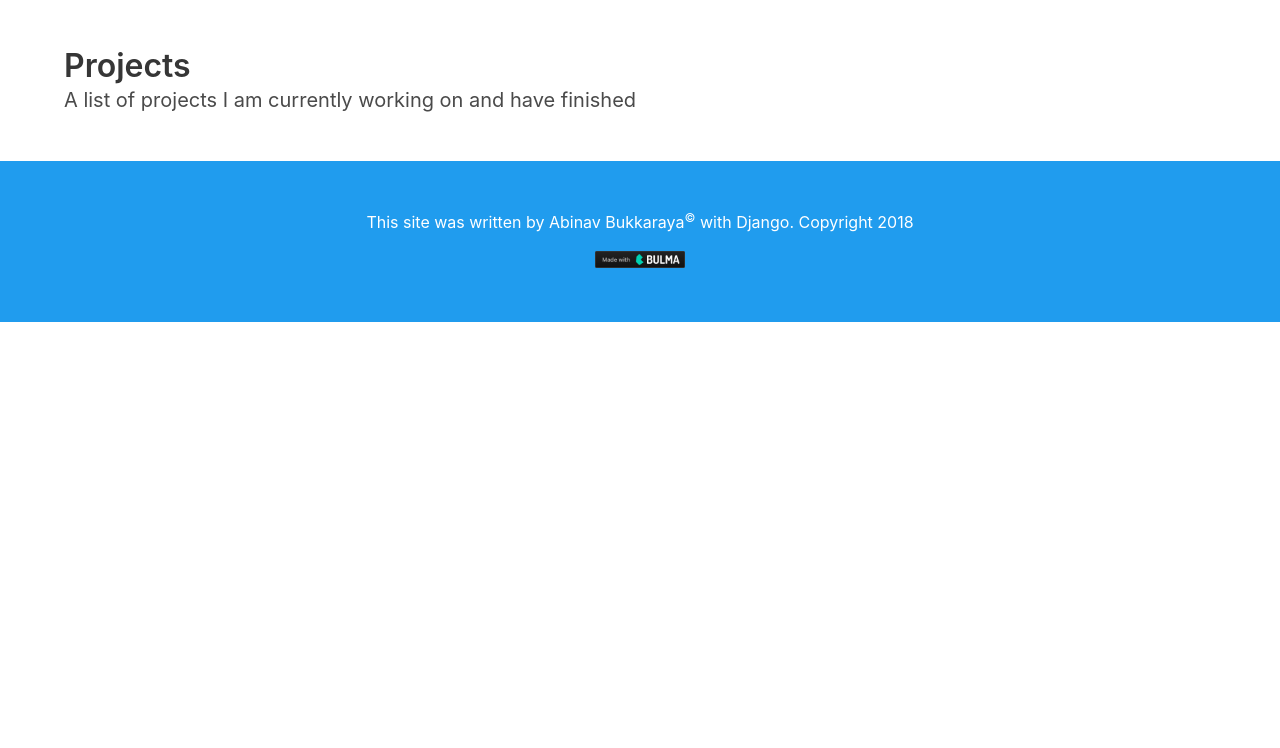
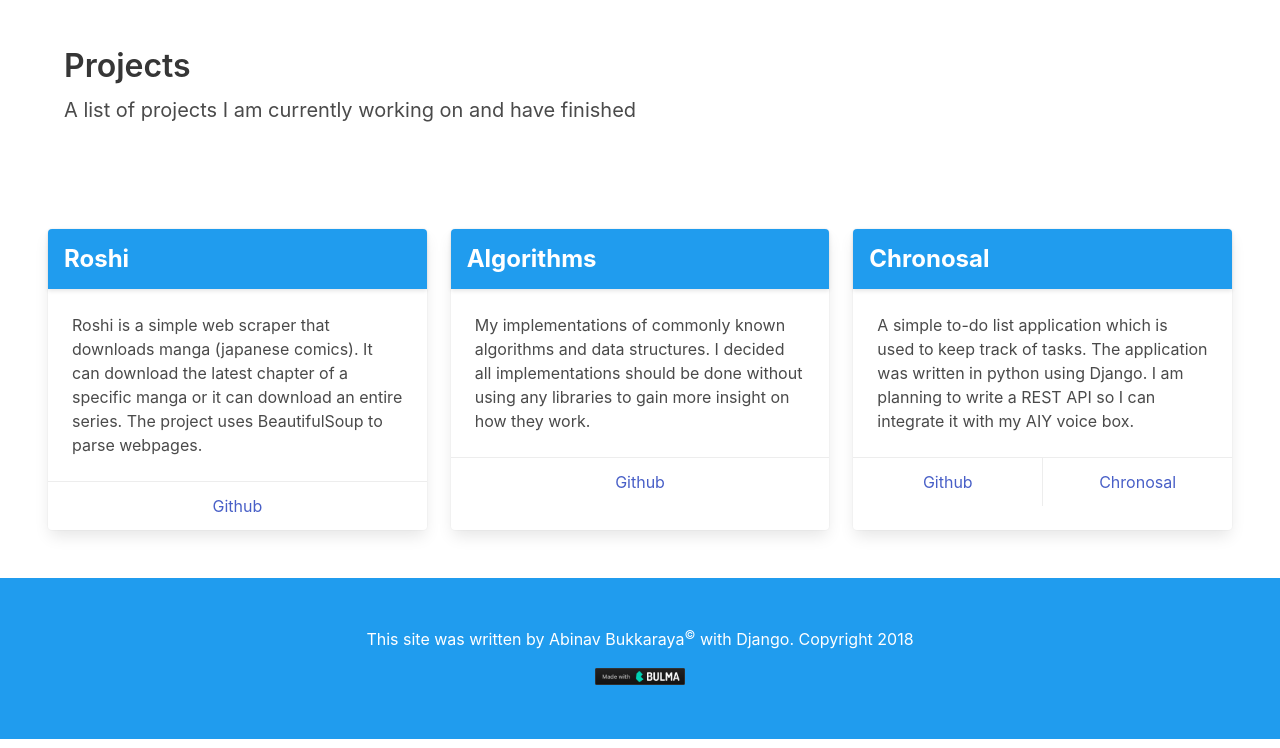
Before and after one commit to Bukkaraya/Abinavb, a Django app: page /projects/ in a window 1280 px wide. Shown: the part 52-800 px from the top of the page. Run offline with Django 3.2, Linux system fonts and the light colour scheme; some libraries are stand-ins or nearby versions.

Commit message:
Added projects section and changed layout

```diff
--- a/static/css/main.css
+++ b/static/css/main.css
@@ -2,6 +2,12 @@
     background-color: hsl(204, 86%, 53%);
     padding: 3em 1.5em;
 }
+
+.section{
+    max-width: 1280px;
+    margin: 0 auto;
+}
+
 
 .copy{
     color: white;
@@ -10,3 +16,16 @@
 .info{
     min-height: 450px;
 }
+
+
+.project-card-header{
+    background-color: hsl(204, 86%, 53%);
+}
+
+.project-card-header p{
+    color: white;
+}
+
+.subtitle{
+    padding: 0.5em 0;
+}
--- a/templates/bukkaraya/projects.html
+++ b/templates/bukkaraya/projects.html
@@ -14,4 +14,63 @@
         </h2>
         </div>
     </section>
+    <section class="section">
+            <div class="tile is-ancestor">
+                    <div class="tile is-parent">
+                            <div class="card">
+                                    <header class="card-header project-card-header">
+                                      <p class="card-header-title is-size-4">
+                                        Roshi
+                                      </p>
+                                    </header>
+                                    <div class="card-content">
+                                      <div class="content">
+                                        Roshi is a simple web scraper that downloads manga (japanese comics). It can download the latest chapter of a specific manga or it can download an entire series. The project uses BeautifulSoup to parse webpages.
+                                        <br>
+                                      </div>
+                                    </div>
+                                    <footer class="card-footer">
+                                      <a href="https://github.com/Bukkaraya/Roshi" class="card-footer-item">Github</a>
+                                    </footer>
+                                  </div>
+                    </div>
+                    <div class="tile is-parent">
+                            <div class="card">
+                                    <header class="card-header project-card-header">
+                                      <p class="card-header-title is-size-4">
+                                        Algorithms
+                                      </p>
+                                    </header>
+                                    <div class="card-content">
+                                      <div class="content">
+                                        My implementations of commonly known algorithms and data structures. I decided all implementations should be done without using any libraries to gain more insight on how they work.
+                                        <br>
+                                      </div>
+                                    </div>
+                                    <footer class="card-footer">
+                                      <a href="https://github.com/Bukkaraya/Algorithms" class="card-footer-item">Github</a>
+                                    </footer>
+                                  </div>
+                    </div>
+                    <div class="tile is-parent">
+                            <div class="card">
+                                    <header class="card-header project-card-header">
+                                      <p class="card-header-title is-size-4">
+                                        Chronosal
+                                      </p>
+                                    </header>
+                                    <div class="card-content">
+                                      <div class="content">
+                                        A simple to-do list application which is used to keep track of tasks. The application was written in python using Django. I am planning to write a REST API so I can integrate it with my AIY voice box.
+                                        <br>
+                                      </div>
+                                    </div>
+                                    <footer class="card-footer">
+                                      <a href="https://github.com/Bukkaraya/Chronosal" class="card-footer-item">Github</a>
+                                      <a href="http://chronosal.com/" class="card-footer-item">Chronosal</a>
+                                    </footer>
+                            </div>
+                    </div>
+                  </div>
+    </section>
 {% endblock %}
```
